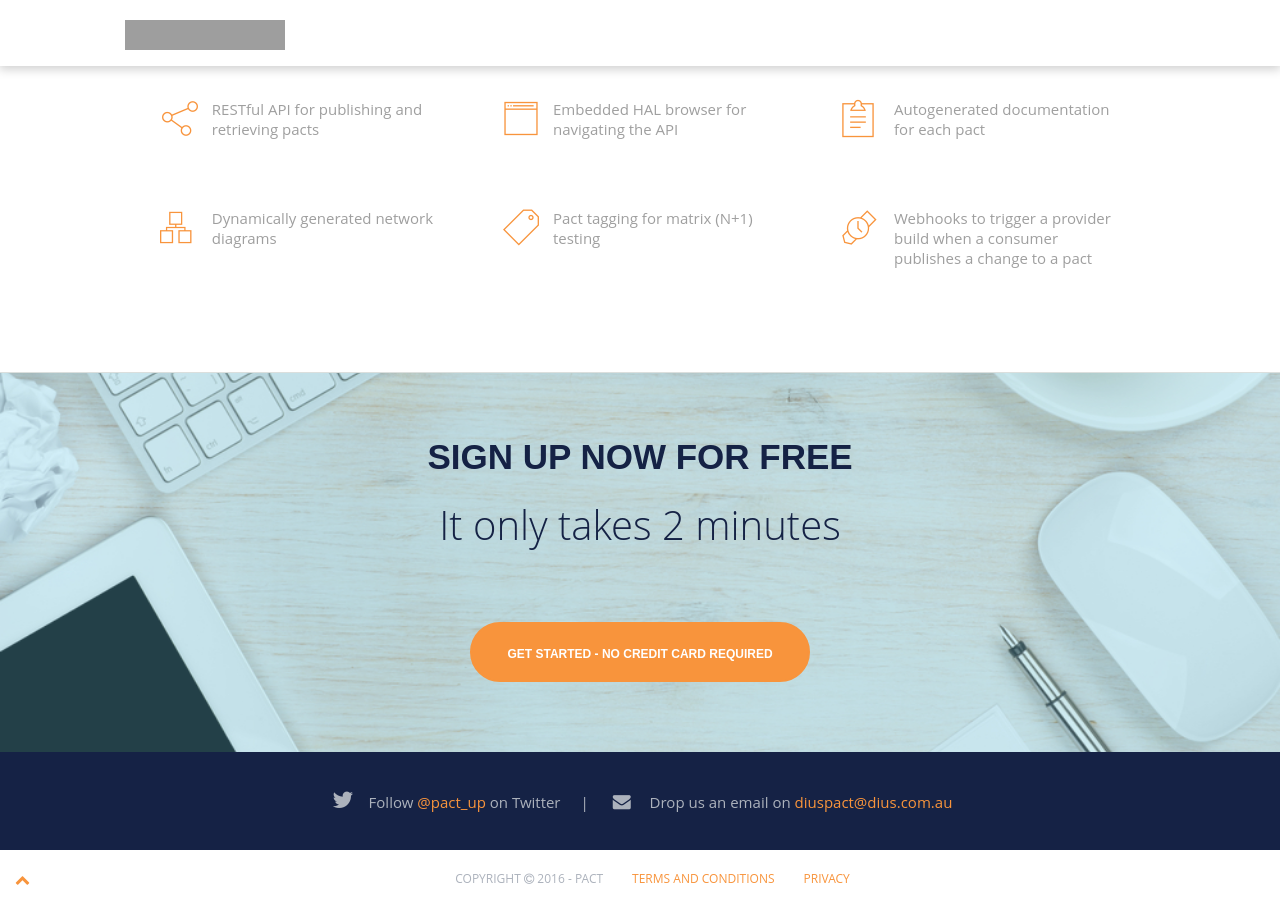
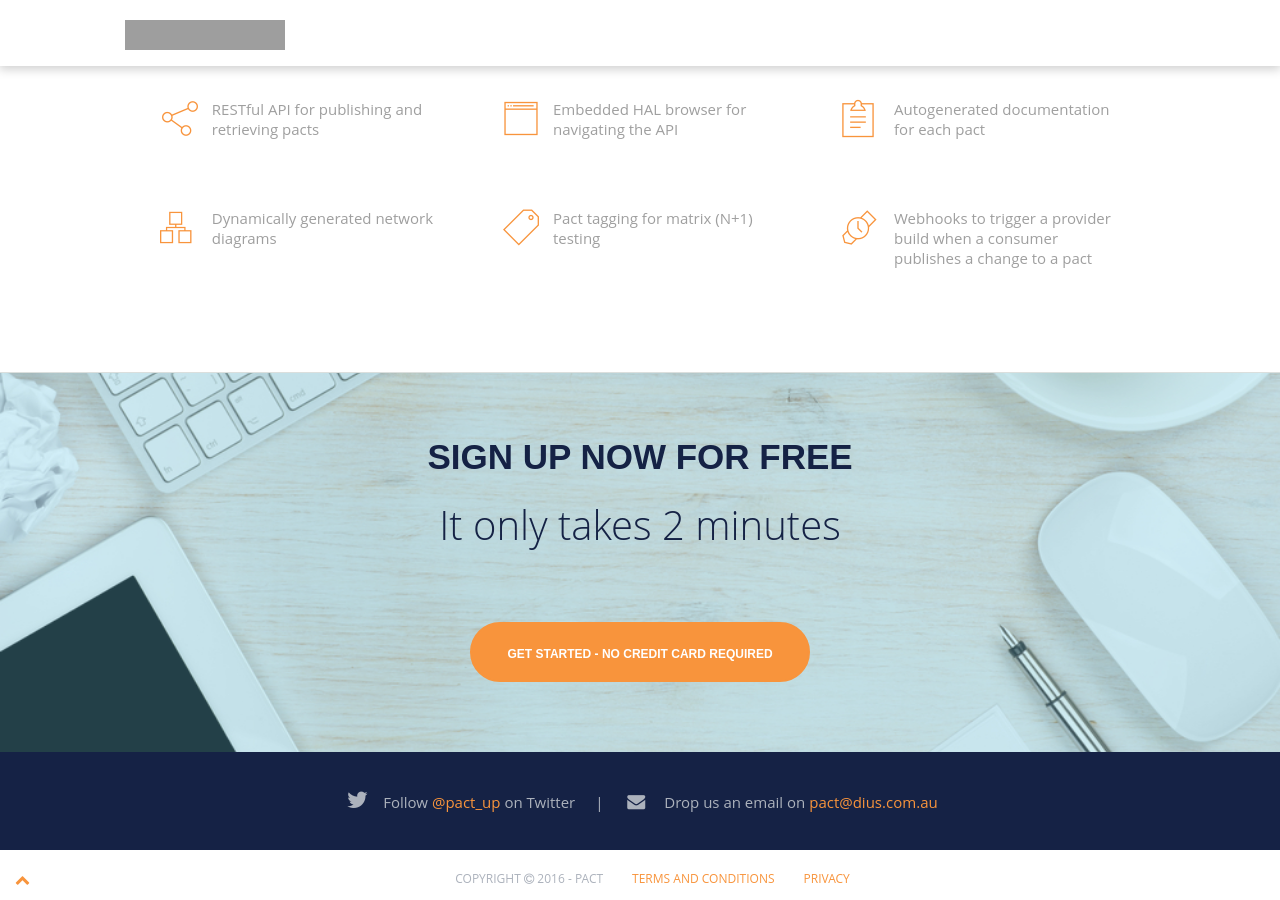
Before and after one commit to DiUS/pact-website, a Jekyll site: the page built from index.html, in a window 1280 px wide and 900 px high, scrolled down 2278 px. Built offline with Jekyll 4.4.1, drawn with Linux system fonts in a browser that asks for light colours; nearby versions of some CDN libraries; library files that are not in the unit come from our copies; grey boxes are pictures that could not be loaded.

Commit message:
change pact email address

```diff
--- a/_includes/footer.html
+++ b/_includes/footer.html
@@ -6,7 +6,7 @@
       </div>
       <div class="email-info">
         <i class="fa fa-envelope" aria-hidden="true"></i>
-        <span>Drop us an email on <a href="mailto:diuspact@dius.com.au">diuspact@dius.com.au</a></span>
+        <span>Drop us an email on <a href="mailto:pact@dius.com.au">pact@dius.com.au</a></span>
       </div>
     </div>
     <!-- /row -->
```
